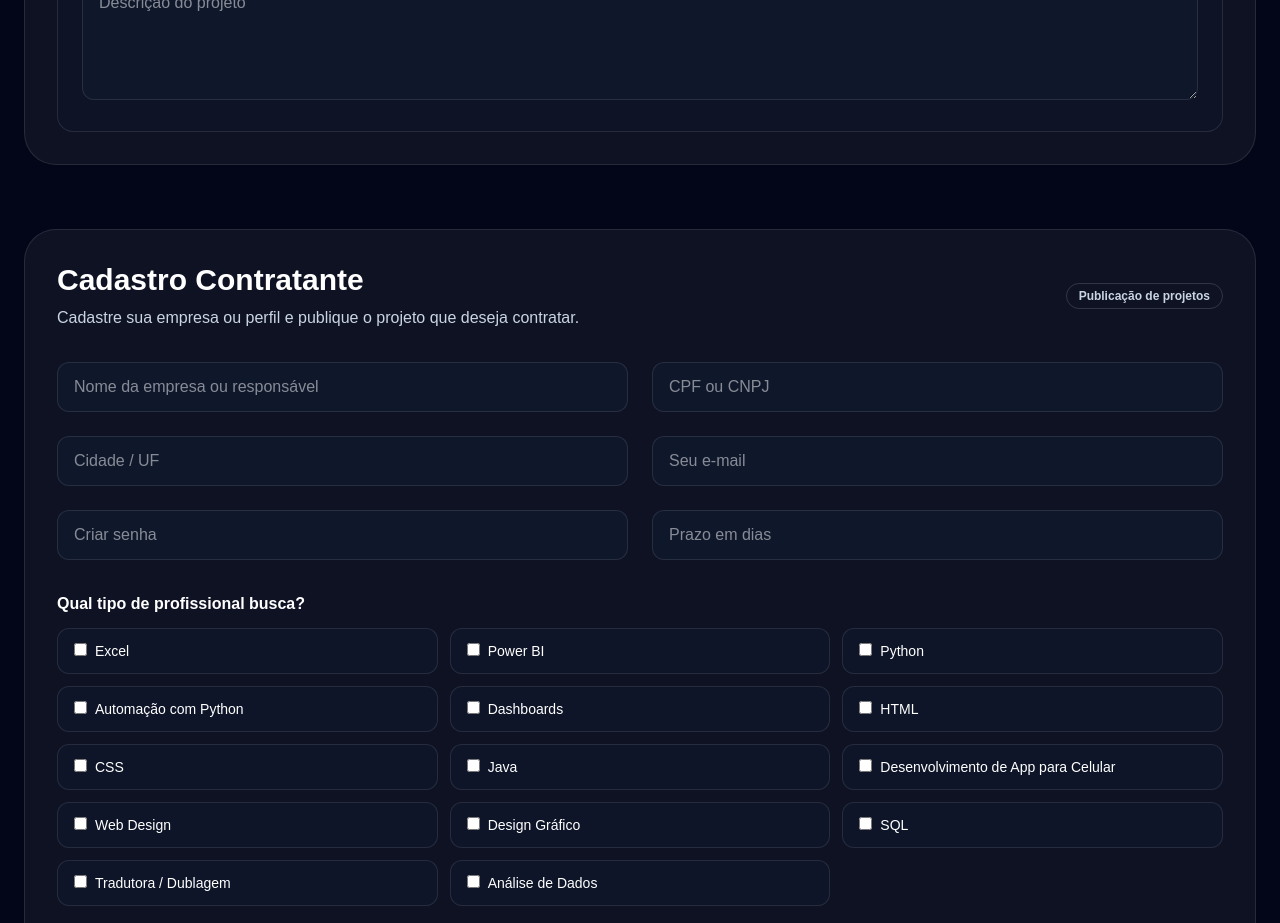
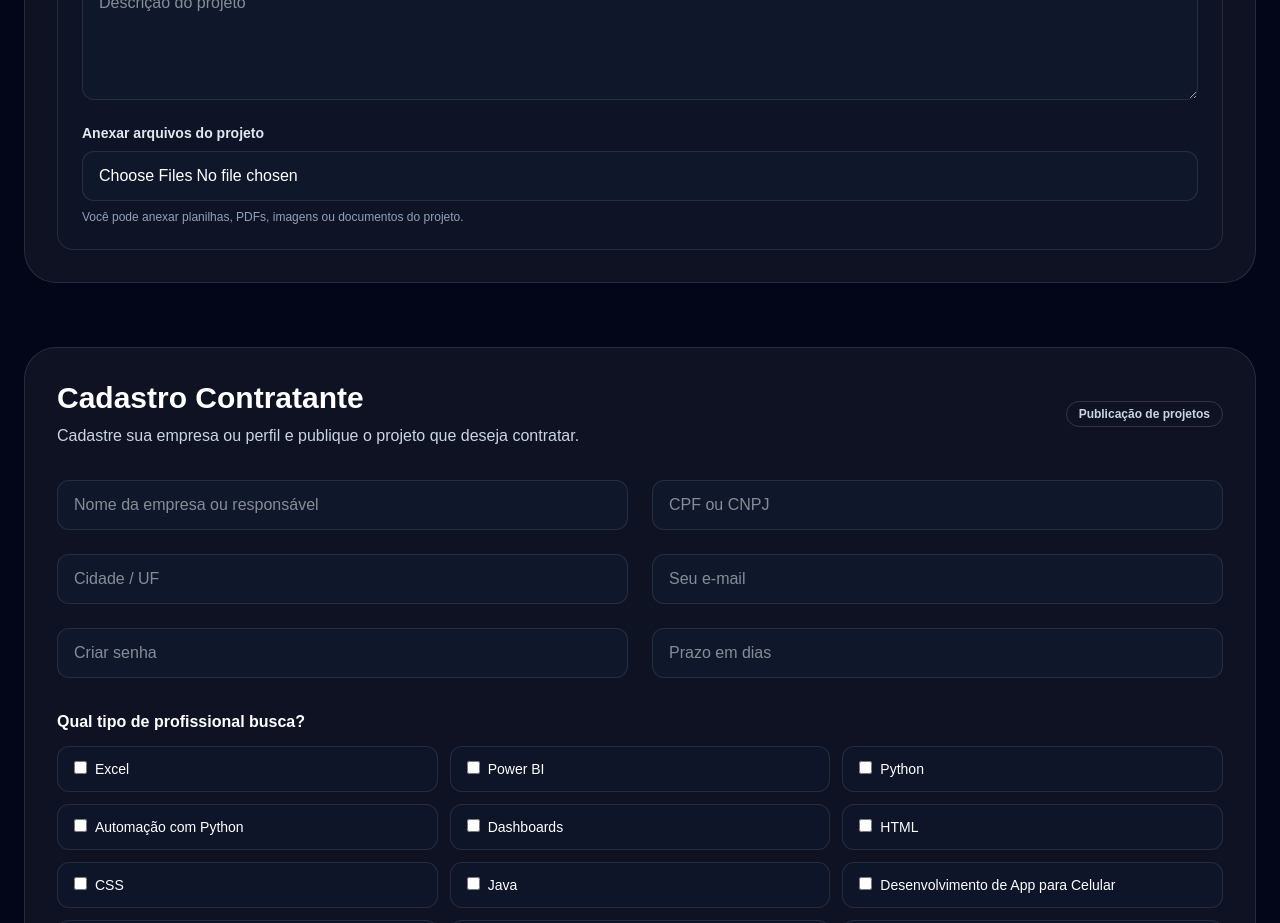
Before and after one commit to Klecio1989/freelabrasil, a Next.js app: page /cadastro in a window 1280 px wide. Shown: the part 1800-2723 px from the top of the page. Built offline with nearby package versions, Linux system fonts and the light colour scheme.

Commit message:
adiciona upload de arquivos no projeto

```diff
--- a/app/cadastro/page.tsx
+++ b/app/cadastro/page.tsx
@@ -177,7 +177,19 @@ export default function CadastroPage() {
               className="mt-4 w-full rounded-xl border border-white/10 bg-slate-900 px-4 py-3"
               placeholder="Descrição do projeto"
               rows={4}
-            />
+            /><label className="mt-4 block text-sm font-semibold text-slate-200">
+Anexar arquivos do projeto
+</label>
+
+<input
+type="file"
+multiple
+className="mt-2 w-full rounded-xl border border-white/10 bg-slate-900 px-4 py-3 text-white"
+/>
+
+<p className="text-xs text-slate-400 mt-2">
+Você pode anexar planilhas, PDFs, imagens ou documentos do projeto.
+</p>
           </div>
         </div>
       </section>
```
